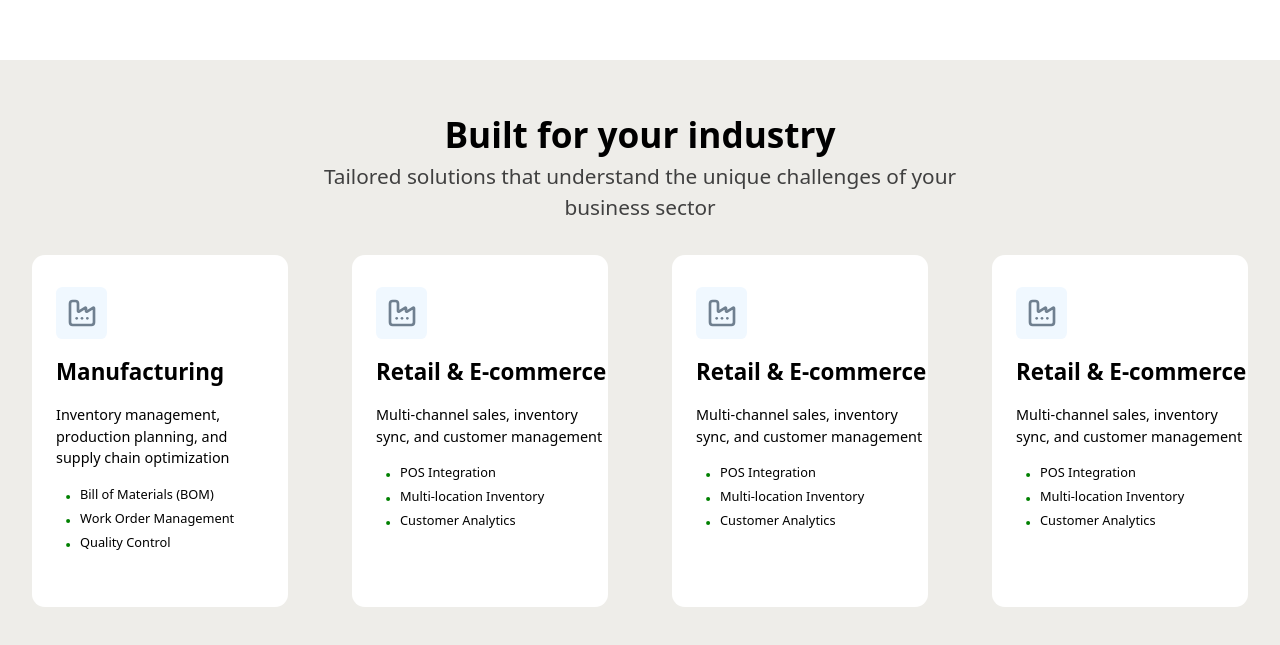
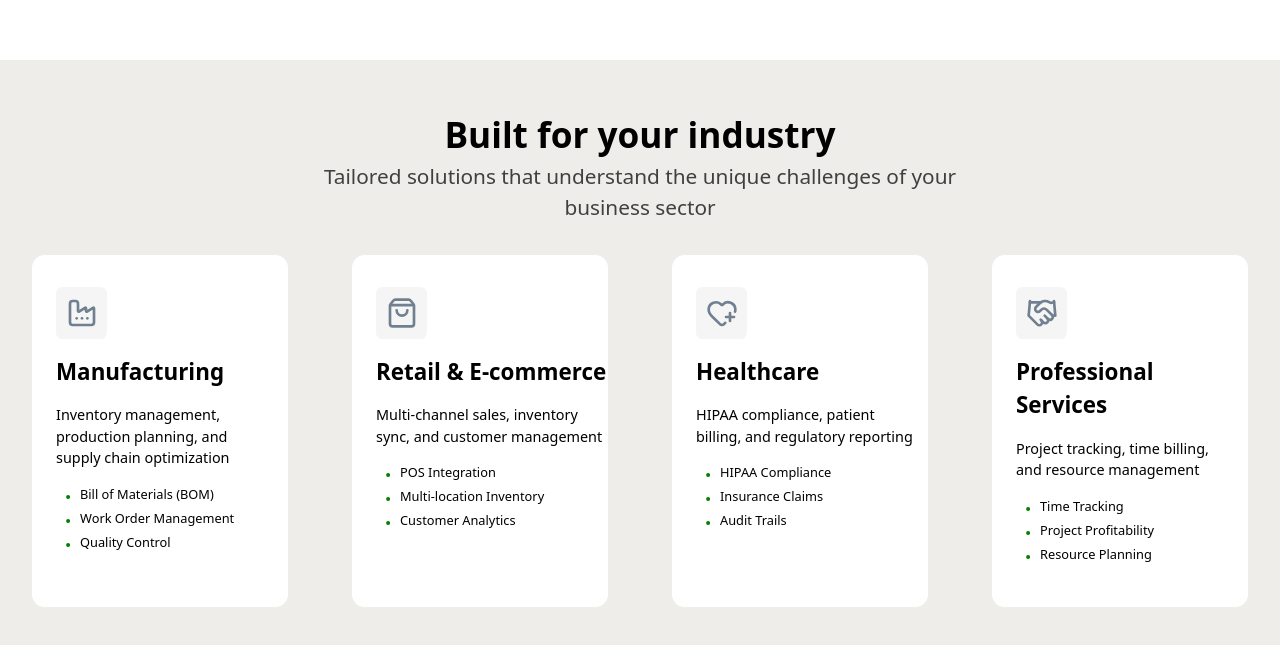
Before and after one commit to AsifulAhsan/AccuFlow, a React (Vite) app: page / in a window 1280 px wide. Shown: the part 4439-5084 px from the top of the page. Built offline with nearby package versions, Linux system fonts and the light colour scheme.

Commit message:
Adjusted Card Section

```diff
--- a/src/components/CardSection/CardSection.jsx
+++ b/src/components/CardSection/CardSection.jsx
@@ -1,6 +1,6 @@
 import React from "react";
 import styles from "../CardSection/CardSection.module.css";
-import { Factory, Dot } from "lucide-react";
+import { Handshake, Factory, HeartPlus, Dot, ShoppingBag } from "lucide-react";
 
 function CardSection() {
   return (
@@ -39,7 +39,7 @@ function CardSection() {
         </div>
         <div className={styles.card}>
           <div className={styles.cardIcon}>
-            <Factory size={32} />
+            <ShoppingBag size={32} />
           </div>
           <h1 className={styles.cardH1}>Retail & E-commerce</h1>
           <p className={styles.cardP}>
@@ -62,47 +62,47 @@ function CardSection() {
         </div>
         <div className={styles.card}>
           <div className={styles.cardIcon}>
-            <Factory size={32} />
+            <HeartPlus size={32} />
           </div>
-          <h1 className={styles.cardH1}>Retail & E-commerce</h1>
+          <h1 className={styles.cardH1}>Healthcare</h1>
           <p className={styles.cardP}>
-            Multi-channel sales, inventory sync, and customer management
+            HIPAA compliance, patient billing, and regulatory reporting
           </p>
           <div>
             <p className={styles.cardList}>
               <Dot color="green" />
-              POS Integration
+              HIPAA Compliance
             </p>
             <p className={styles.cardList}>
               <Dot color="green" />
-              Multi-location Inventory
+              Insurance Claims
             </p>
             <p className={styles.cardList}>
               <Dot color="green" />
-              Customer Analytics
+              Audit Trails
             </p>
           </div>
         </div>
         <div className={styles.card}>
           <div className={styles.cardIcon}>
-            <Factory size={32} />
+            <Handshake size={32} />
           </div>
-          <h1 className={styles.cardH1}>Retail & E-commerce</h1>
+          <h1 className={styles.cardH1}>Professional Services</h1>
           <p className={styles.cardP}>
-            Multi-channel sales, inventory sync, and customer management
+            Project tracking, time billing, and resource management
           </p>
           <div>
             <p className={styles.cardList}>
               <Dot color="green" />
-              POS Integration
+              Time Tracking
             </p>
             <p className={styles.cardList}>
               <Dot color="green" />
-              Multi-location Inventory
+              Project Profitability
             </p>
             <p className={styles.cardList}>
               <Dot color="green" />
-              Customer Analytics
+              Resource Planning
             </p>
           </div>
         </div>
--- a/src/components/CardSection/CardSection.module.css
+++ b/src/components/CardSection/CardSection.module.css
@@ -24,11 +24,12 @@
   text-align: center;
 }
 .cardIcon {
-  background-color: aliceblue;
+  background-color: whitesmoke;
   color: slategray;
   padding: 0.6rem;
   border-radius: 0.4rem;
   cursor: pointer;
+  border: none;
 }
 
 .card:hover .cardIcon {
```
